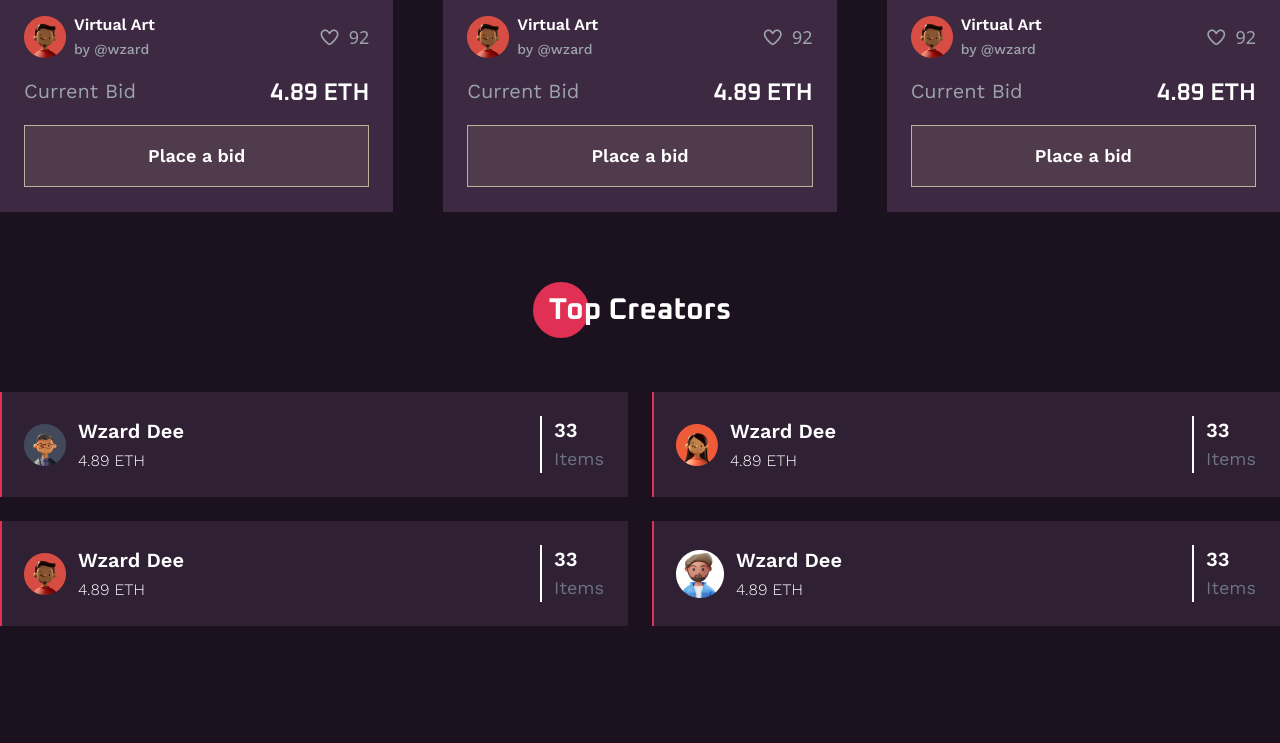
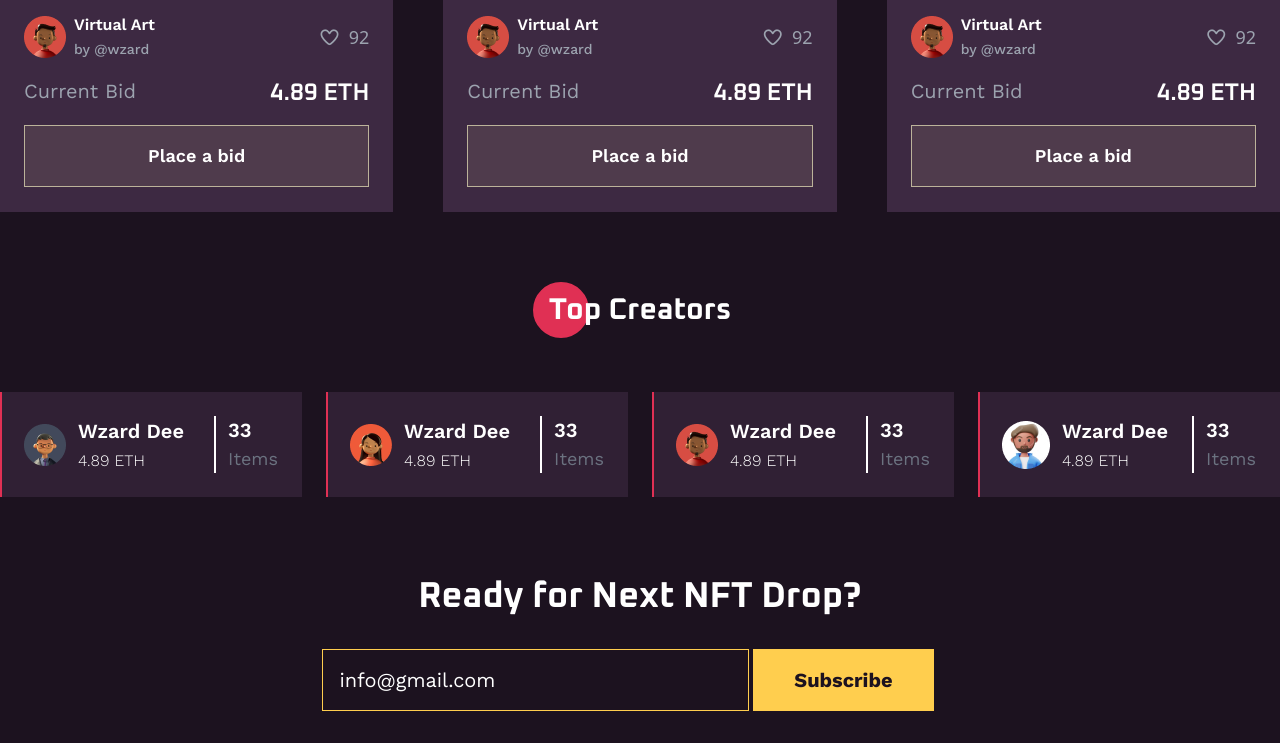
Before and after one commit to Wikuu/nft-marketplace-tailwind, a website: page src/index.html in a window 1280 px wide. Shown: the part 3310-4053 px from the top of the page. Before the commit the page ends 3952 px from the top, so only its background shows below. Drawn offline with nearby package versions, Linux system fonts and the light colour scheme.

Commit message:
subscribe section completed

```diff
--- a/src/index.html
+++ b/src/index.html
@@ -584,7 +584,7 @@
           <h1 class="popular-collections-title">Top Creators</h1>
         </div>
 
-        <div class="grid grid-cols-2 gap-6 mt-16">
+        <div class="grid grid-cols-4 gap-6 mt-16">
           <div class="creator-card">
             <img src="./images/profile-img.png" role="Profile Image" />
             <p class="creator-card-text">
@@ -635,6 +635,19 @@
           </div>
         </div>
       </div>
+
+      <!-- Subscribe Section -->
+      <div class="container mx-auto px-4 xl:px-0 mt-20 text-center">
+        <h1 class="text-4xl text-white font-oxanium font-bold px-10">
+          Ready for Next NFT Drop?
+        </h1>
+        <input
+          class="subscribe-input"
+          type="email"
+          placeholder="info@gmail.com"
+        />
+        <button class="subscribe-btn">Subscribe</button>
+      </div>
     </div>
   </body>
 
--- a/src/input.css
+++ b/src/input.css
@@ -2,8 +2,28 @@
 @tailwind components;
 @tailwind utilities;
 
+/* width */
+::-webkit-scrollbar {
+  width: 10px;
+}
+
+/* Track */
+::-webkit-scrollbar-track {
+  background: #3d2942;
+}
+
+/* Handle */
+::-webkit-scrollbar-thumb {
+  background: #8613a5;
+}
+
+/* Handle on hover */
+::-webkit-scrollbar-thumb:hover {
+  background: #e03054;
+}
+
 .wrapper {
-  @apply relative w-full overflow-x-hidden min-h-screen py-4;
+  @apply relative w-full overflow-x-hidden min-h-screen py-4 lg:py-8;
 }
 
 .menu-close {
@@ -15,7 +35,7 @@
 }
 
 .navbar {
-  @apply px-4 pt-8 pb-4 sm:bg-trans-white font-work-sans;
+  @apply px-4 py-4 sm:bg-trans-white font-work-sans;
 }
 
 .mobile-right-side {
@@ -160,7 +180,7 @@
 }
 
 .creator-card {
-  @apply col-span-2 md:col-span-1 bg-creator-purple flex justify-start items-center p-6 shadow-creator-card-shadow;
+  @apply col-span-4 md:col-span-2 xl:col-span-1 bg-creator-purple flex justify-start items-center p-6 shadow-creator-card-shadow;
 }
 
 .creator-card-text {
@@ -170,3 +190,11 @@
 .vertical-line {
   @apply w-0 h-full bg-transparent border border-white ml-auto;
 }
+
+.subscribe-input {
+  @apply p-4 w-full md:w-1/2 lg:w-1/3 md:mx-auto bg-purple border border-yellow placeholder:text-white mt-8 font-work-sans text-xl text-white shadow-none outline-none;
+}
+
+.subscribe-btn {
+  @apply bg-yellow border border-yellow text-xl text-purple font-work-sans font-bold py-4 px-10 md:mr-6 hover:bg-purple hover:text-yellow ease-in-out duration-500 mt-8;
+}
```
Also changed, not shown: dist/output.css.
